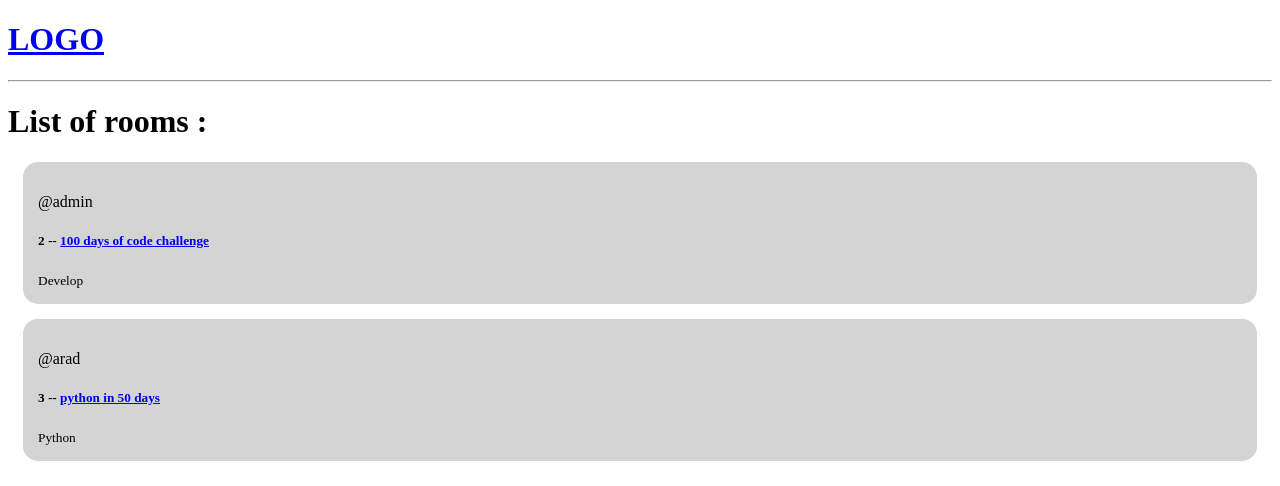
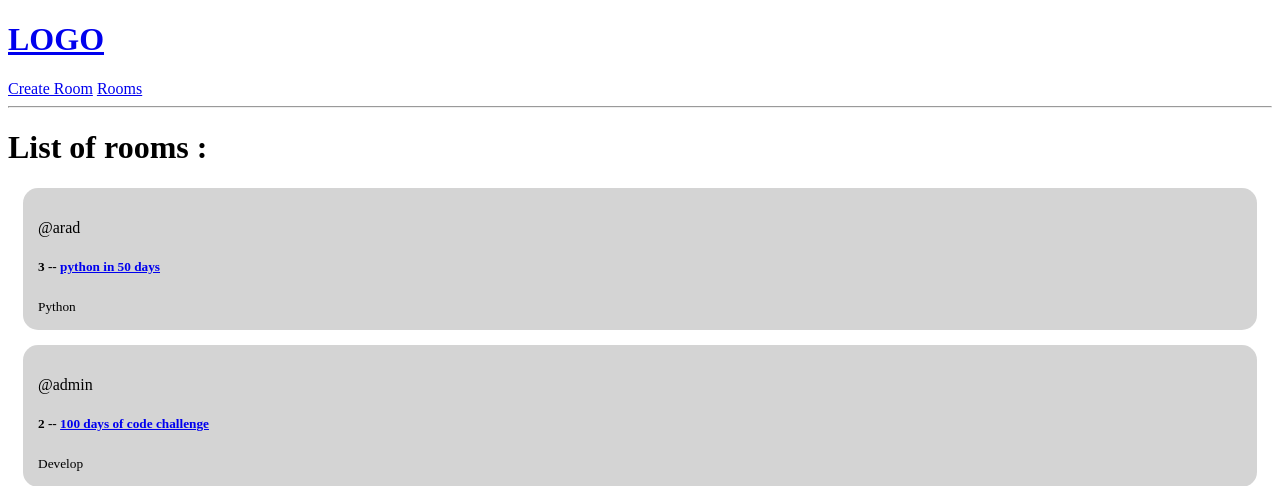
Before and after one commit to 3westrick/Django-study-room, a Django app: page /rooms/ in a window 1280 px wide. Shown: the top 486 px of the page. Run offline with Django 4.2, Linux system fonts and the light colour scheme; data comes from the database, SQL or seed files in the repository; both versions use the stored data as it was after the commit.

Commit message:
simple CRUD for Room

```diff
--- a/base/models.py
+++ b/base/models.py
@@ -19,6 +19,10 @@ class Room(models.Model):
     updated = models.DateTimeField(auto_now=True)
     created = models.DateTimeField(auto_now_add=True)
 
+    class Meta:
+        # - means invert order base on updated
+        ordering = ['-updated', '-created']
+
     def __str__(self):
         return self.name
 
--- a/base/templates/base/rooms.html
+++ b/base/templates/base/rooms.html
@@ -6,10 +6,14 @@
 <h1>List of rooms :</h1>
 {% for room in rooms %}
 <div style="background:#77777750; border 2px solid #44444450; border-radius:15px;margin: 15px;padding:15px">
+    {% if room.host.id == request.user.id %}
+    <a href="{% url 'base:edit' room.id %}">Edit room</a>
+    <a href="{% url 'base:delete' room.id %}">Delete room</a>
+    {% endif %}
     <p>@{{ room.host.username }}</p>
     <h5>{{ room.id }} -- <a href="{% url 'base:room' room.id %}">{{ room.name }}</a></h5>
     <small>{{ room.topic }}</small>
 </div>
+
 {% endfor %}
-
 {% endblock %}
--- a/base/urls.py
+++ b/base/urls.py
@@ -6,4 +6,7 @@ urlpatterns = [
     path("", views.index, name='index'),
     path("rooms/", views.rooms, name="rooms"),
     path("room/<int:pk>/", views.room, name="room"),
+    path("room/create/", views.create, name="create"),
+    path("room/<int:pk>/edit/", views.edit, name="edit"),
+    path("room/<int:pk>/delete/", views.delete, name="delete"),
 ]
--- a/base/views.py
+++ b/base/views.py
@@ -1,6 +1,7 @@
-from django.shortcuts import render, get_object_or_404, get_list_or_404
+from django.shortcuts import render, get_object_or_404, get_list_or_404, redirect
 from django.http import HttpResponse
 from .models import Room
+from .forms import RoomForm
 
 
 # Create your views here.
@@ -16,3 +17,34 @@ def rooms(request):
 def room(request, pk):
     room_item = get_object_or_404(Room, pk=pk)
     return render(request, 'base/room.html', {'room': room_item})
+
+
+def create(request):
+    form = RoomForm()
+    if request.method == 'POST':
+        form = RoomForm(request.POST)
+        if form.is_valid():
+            form.save()
+            return redirect('base:index')
+    return render(request, 'base/room_form.html', {'form': form})
+
+
+def edit(request, pk):
+    room_item = get_object_or_404(Room, pk=pk)
+    form = RoomForm(instance=room_item)
+
+    if request.method == 'POST':
+        form = RoomForm(request.POST, instance=room_item)
+        if form.is_valid():
+            form.save()
+            return redirect('base:index')
+
+    return render(request, 'base/room_form.html', {'form': form})
+
+
+def delete(request, pk):
+    room_item = get_object_or_404(Room, pk=pk)
+    if request.method == 'POST':
+        room_item.delete()
+        return redirect('base:index')
+    return render(request, 'base/delete.html', {'obj': room_item})
--- a/templates/nav.html
+++ b/templates/nav.html
@@ -1,4 +1,6 @@
 <a href="/">
   <h1>LOGO</h1>
 </a>
+<a href="{% url 'base:create' %}">Create Room</a>
+<a href="{% url 'base:rooms' %}">Rooms</a>
 <hr>
```
Also changed, not shown: base/forms.py (added, +8 -0 lines), base/templates/base/delete.html (added, +14 -0 lines), base/templates/base/room_form.html (added, +10 -0 lines), db.sqlite3.
